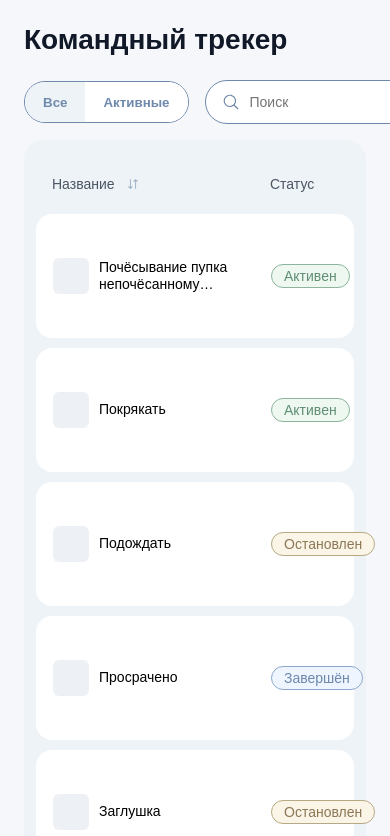
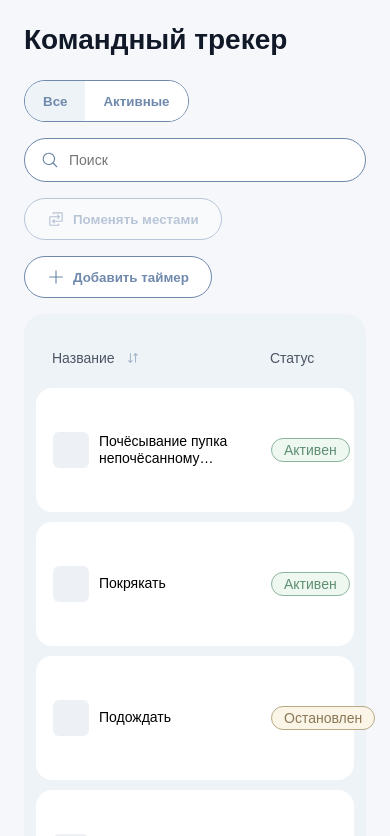
Before and after one commit to pandonyannyan/timer-app, a Vue app in the folder frontend/: page / in a window 390 px wide. Shown: the top 836 px of the page. Built offline with nearby package versions, Linux system fonts and the light colour scheme.

Commit message:
Toolbar width fix

```diff
--- a/frontend/src/components/timers/TimersToolbar.vue
+++ b/frontend/src/components/timers/TimersToolbar.vue
@@ -72,8 +72,9 @@ defineEmits<{
   display: flex;
   justify-content: space-between;
   align-items: center;
-  gap: 24px;
+  gap: 16px 24px;
   margin-bottom: 16px;
+  flex-wrap: wrap;
 }
 
 .toolbar-left,
@@ -81,6 +82,49 @@ defineEmits<{
   display: flex;
   align-items: center;
   gap: 16px;
+  flex-wrap: wrap;
+}
+
+.toolbar-left {
+  min-width: 0;
+  flex: 1 1 auto;
+}
+
+.toolbar-right {
+  flex: 0 0 auto;
+}
+
+.search {
+  width: min(420px, 100%);
+  min-width: 220px;
+  height: 42px;
+  display: flex;
+  align-items: center;
+  gap: 8px;
+
+  border: 1px solid #6f89ad;
+  border-radius: 999px;
+  background: white;
+  padding: 0 16px;
+}
+
+@media (max-width: 768px) {
+  .toolbar {
+    align-items: stretch;
+  }
+
+  .toolbar-left,
+  .toolbar-right {
+    width: 100%;
+  }
+
+  .search {
+    flex: 1 1 220px;
+  }
+
+  .toolbar-right {
+    justify-content: flex-start;
+  }
 }
 
 .tabs {
@@ -103,19 +147,6 @@ defineEmits<{
 
 .tab.active {
   background: #eef3f7;
-}
-
-.search {
-  width: 420px;
-  height: 42px;
-  display: flex;
-  align-items: center;
-  gap: 8px;
-
-  border: 1px solid #6f89ad;
-  border-radius: 999px;
-  background: white;
-  padding: 0 16px;
 }
 
 .search-icon {
```
